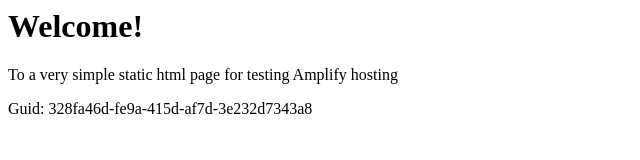
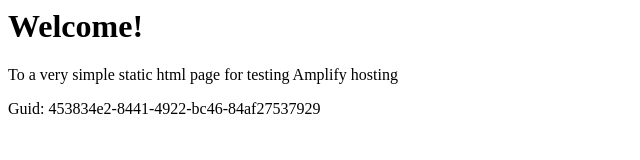
Before and after one commit to aws-aemilia-arn/Github-PR-Commit-Integration-Test-DoNotTouch-GitHubWebhookPushCanaryTest-v1-preprod-eu-north-1, a website: page src/index.html in a window 1280 px wide. Shown: the full height of the page, 0-640 px from the left. Drawn offline with Linux system fonts and the light colour scheme.

Commit message:
commit from integ tests

```diff
--- a/src/index.html
+++ b/src/index.html
@@ -12,6 +12,6 @@
 <body>
     <h1>Welcome!</h1>
     <p>To a very simple static html page for testing Amplify hosting</p>
-    <p>Guid: 328fa46d-fe9a-415d-af7d-3e232d7343a8</p></body>
+    <p>Guid: 453834e2-8441-4922-bc46-84af27537929</p></body>
 
 </html>
```
